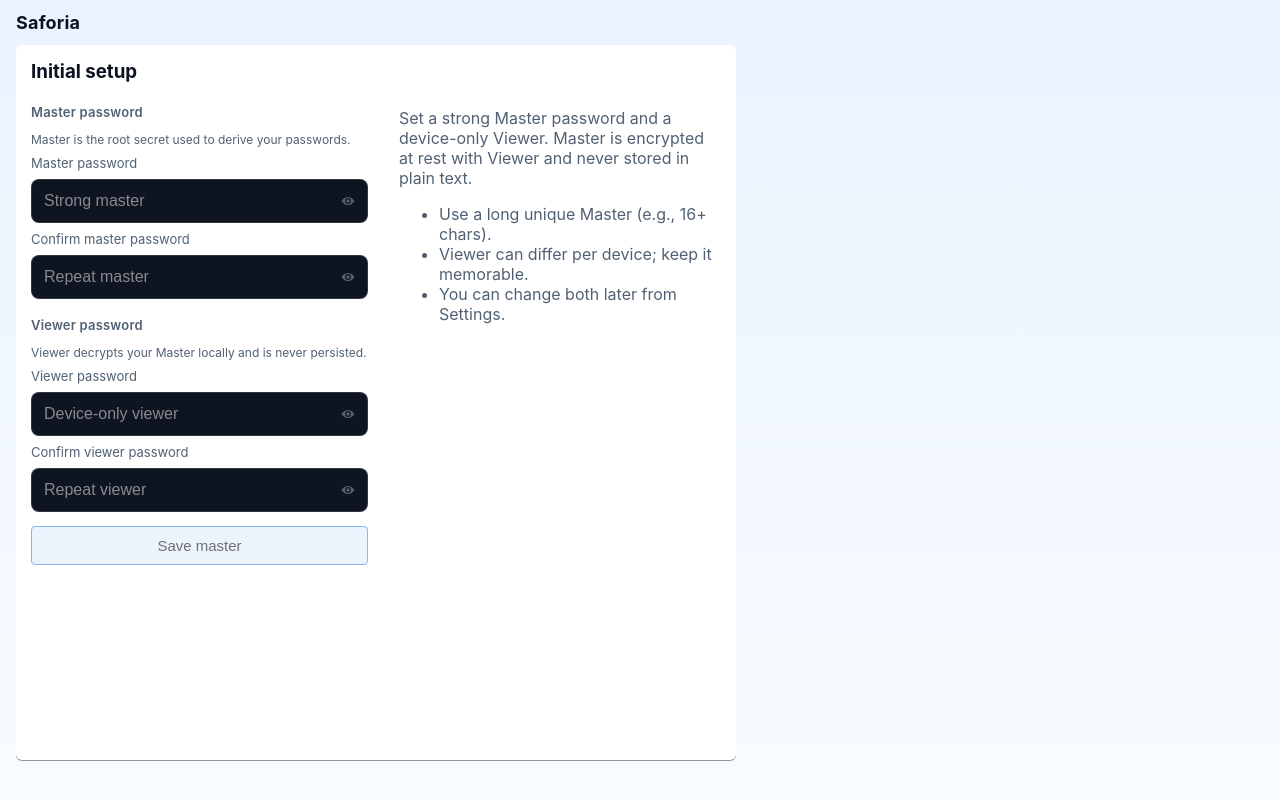
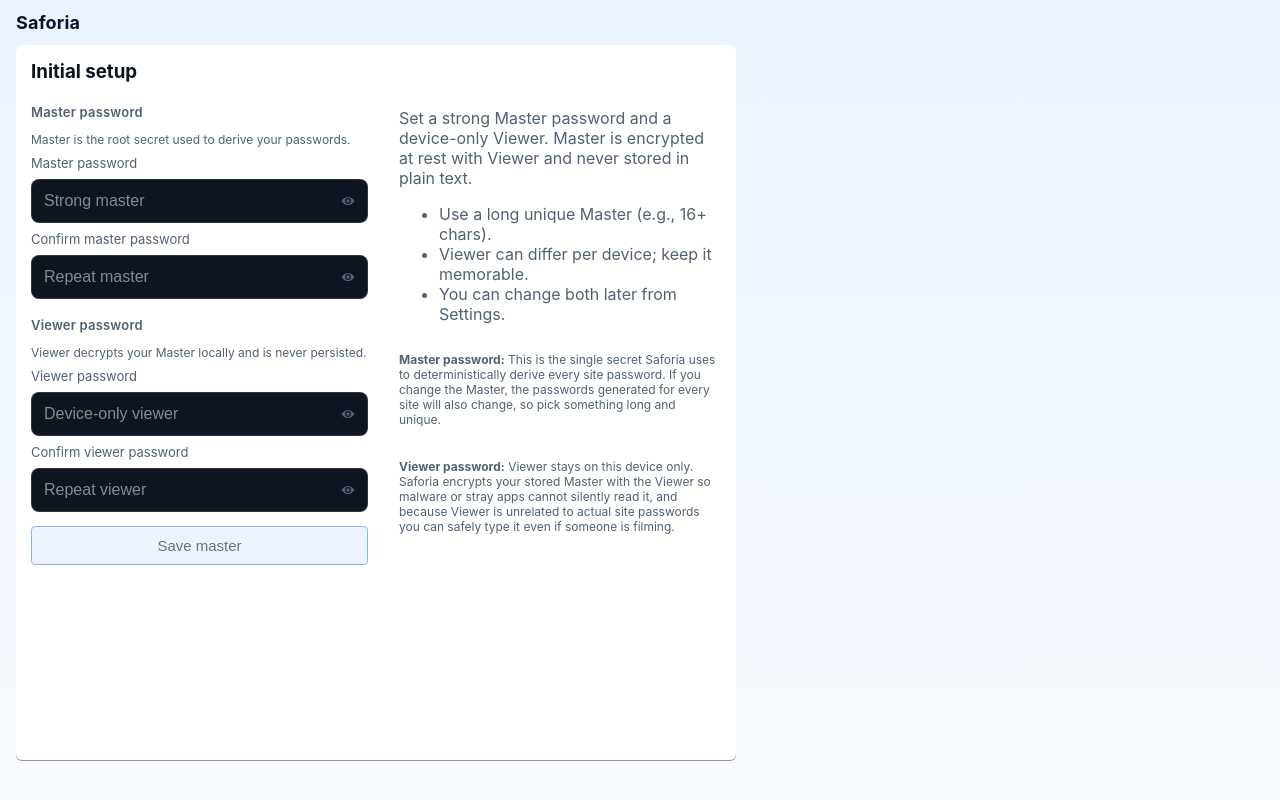
Before and after one commit to projscale/saforia, a React (Vite) app: page / in a window 1280 px wide. Built offline with nearby package versions, Linux system fonts and the light colour scheme.

Commit message:
setup: clarify master vs viewer roles
Add explanatory copy on the initial setup card so users understand that Master is the single root secret for all derived passwords while Viewer encrypts the stored Master locally and can be typed safely in public. Localize the new strings in EN/RU/ZH.

```diff
--- a/src/ui/i18n.tsx
+++ b/src/ui/i18n.tsx
@@ -163,6 +163,8 @@ const bundle: Bundle = {
     errEnterBoth: 'Enter both master and viewer passwords',
     toastSaveMasterFailedPrefix: 'Failed to save master: ',
     toastWrongViewer: 'Wrong viewer password',
+    setupMasterExplain: 'This is the single secret Saforia uses to deterministically derive every site password. If you change the Master, the passwords generated for every site will also change, so pick something long and unique.',
+    setupViewerExplain: 'Viewer stays on this device only. Saforia encrypts your stored Master with the Viewer so malware or stray apps cannot silently read it, and because Viewer is unrelated to actual site passwords you can safely type it even if someone is filming.',
     // backup
     exportToPath: 'Export to path',
     passphraseOptional: 'Passphrase (optional)',
@@ -395,6 +397,8 @@ const bundle: Bundle = {
     errEnterBoth: 'Введите мастер‑пароль и viewer‑пароль',
     toastSaveMasterFailedPrefix: 'Не удалось сохранить мастер: ',
     toastWrongViewer: 'Неверный viewer‑пароль',
+    setupMasterExplain: 'Это единственный секрет, из которого Saforia детерминированно получает пароли для всех сервисов. При смене Master поменяются и все конечные пароли, поэтому выбирайте длинную и уникальную комбинацию.',
+    setupViewerExplain: 'Viewer хранится только на этом устройстве. Saforia шифрует сохранённый Master под Viewer, чтобы вредоносам было сложнее снять его в фоне. Viewer никак не связан с конечными паролями, поэтому его безопасно вводить даже под камерами.',
     // backup
     exportToPath: 'Экспорт в файл',
     passphraseOptional: 'Пароль архива (необязательно)',
@@ -583,6 +587,8 @@ const bundle: Bundle = {
     errEnterBoth: '请输入主密码和 Viewer 密码',
     toastSaveMasterFailedPrefix: '保存主密码失败：',
     toastWrongViewer: 'Viewer 密码错误',
+    setupMasterExplain: '这是 Saforia 为所有网站确定性生成密码的唯一根秘密。更换 Master 会让所有网站的密码同时变化，因此请选择足够长且独特的组合。',
+    setupViewerExplain: 'Viewer 仅保存在本设备。Saforia 会用 Viewer 在本地加密保存的 Master，防止恶意程序静默读取。Viewer 与最终网站密码无任何关联，即使在摄像头前输入也安全。',
     // backup
     exportToPath: '导出到路径',
     passphraseOptional: '归档口令（可选）',
--- a/src/ui/screens/SetupScreen.tsx
+++ b/src/ui/screens/SetupScreen.tsx
@@ -65,6 +65,10 @@ export function SetupScreen({ state, setState, busy, error, onSubmit }: {
             <li>{t('setupNote2')}</li>
             <li>{t('setupNote3')}</li>
           </ul>
+          <div className="section" style={{ marginTop: 12 }}>
+            <p className="muted"><strong>{t('masterPassword')}:</strong> {t('setupMasterExplain')}</p>
+            <p className="muted"><strong>{t('viewerPassword')}:</strong> {t('setupViewerExplain')}</p>
+          </div>
         </aside>
       </div>
     </div>
```
